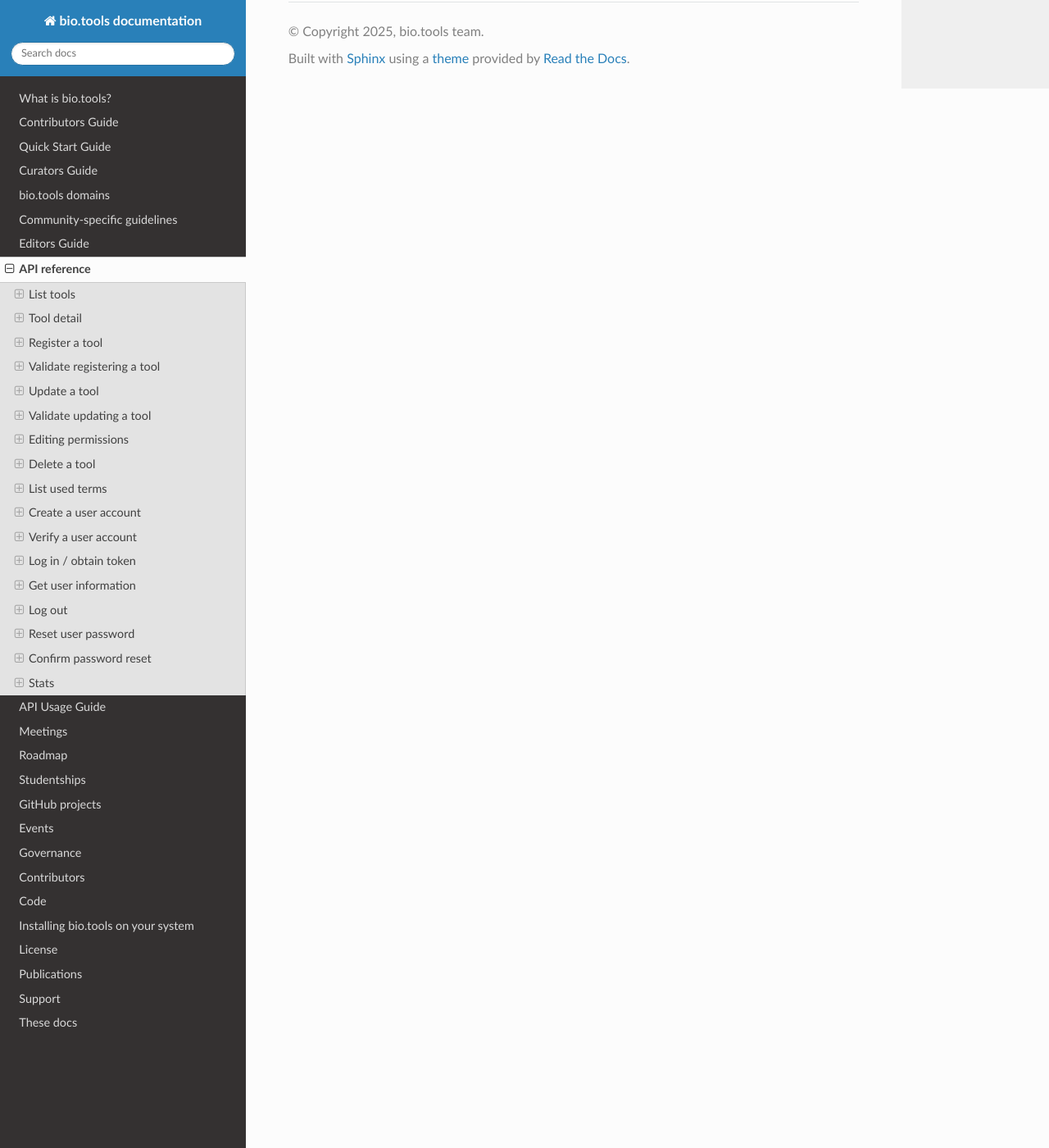
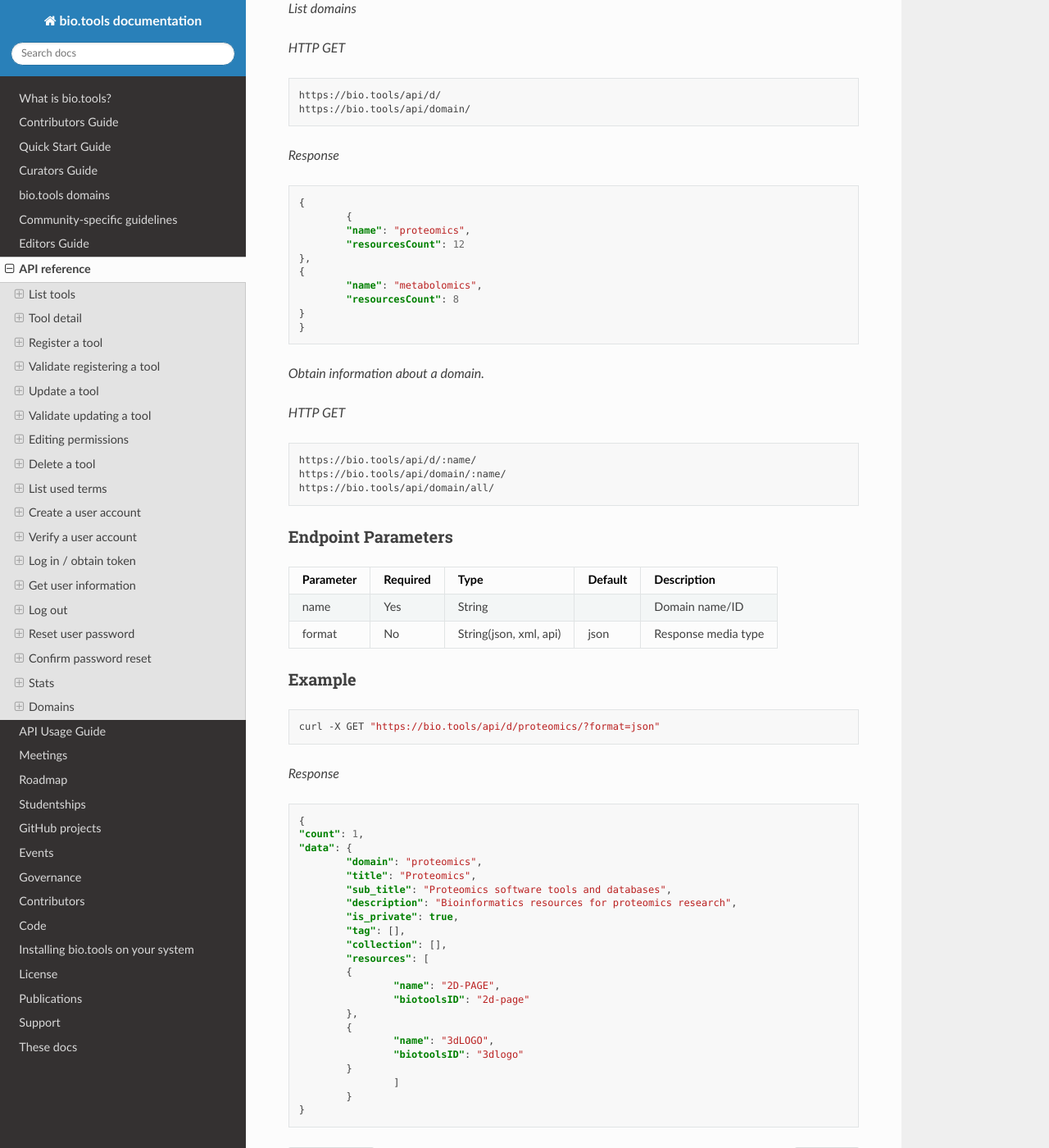
Before and after one commit to bio-tools/biotoolsDocs, a Sphinx documentation site: the page built from docs/api_reference.rst, in a window 1280 px wide and 1400 px high, scrolled down 17970 px. Shown: the whole window at 82% size. Built offline with Sphinx 7.4.7 and the Read the Docs theme 3.1.0, drawn with Linux system fonts in a browser that asks for light colours.

Commit message:
Update api_reference.rst

```diff
--- a/docs/api_reference.rst
+++ b/docs/api_reference.rst
@@ -991,3 +991,85 @@
 .. code-block:: bash
 
    curl -X GET "https://bio.tools/api/stats"
+
+
+Domains
+-----
+*List domains*
+
+*HTTP GET*
+
+.. code-block:: text
+
+    https://bio.tools/api/d/
+    https://bio.tools/api/domain/
+
+*Response*
+
+.. code-block:: json
+
+	{
+		{
+        	"name": "proteomics",
+        	"resourcesCount": 12
+    	},
+    	{
+        	"name": "metabolomics",
+        	"resourcesCount": 8
+    	}
+	}
+
+
+*Obtain information about a domain.*
+
+*HTTP GET*
+
+.. code-block:: text
+
+    https://bio.tools/api/d/:name/
+    https://bio.tools/api/domain/:name/
+    https://bio.tools/api/domain/all/
+
+Endpoint Parameters
+"""""""""""""""""""
+=========  ========  ======================  =======  ===================
+Parameter  Required  Type                    Default  Description
+=========  ========  ======================  =======  ===================
+name       Yes       String                           Domain name/ID
+format     No        String(json, xml, api)  json     Response media type
+=========  ========  ======================  =======  ===================
+
+
+Example
+"""""""
+
+.. code-block:: bash
+
+   curl -X GET "https://bio.tools/api/d/proteomics/?format=json"
+
+*Response*
+
+.. code-block:: json
+
+	{
+    	"count": 1,
+    	"data": {
+        	"domain": "proteomics",
+        	"title": "Proteomics",
+        	"sub_title": "Proteomics software tools and databases",
+        	"description": "Bioinformatics resources for proteomics research",
+        	"is_private": true,
+        	"tag": [],
+        	"collection": [],
+        	"resources": [
+            	{
+                	"name": "2D-PAGE",
+                	"biotoolsID": "2d-page"
+            	},
+            	{
+                	"name": "3dLOGO",
+                	"biotoolsID": "3dlogo"
+            	}
+			]
+ 		}
+	}
```
